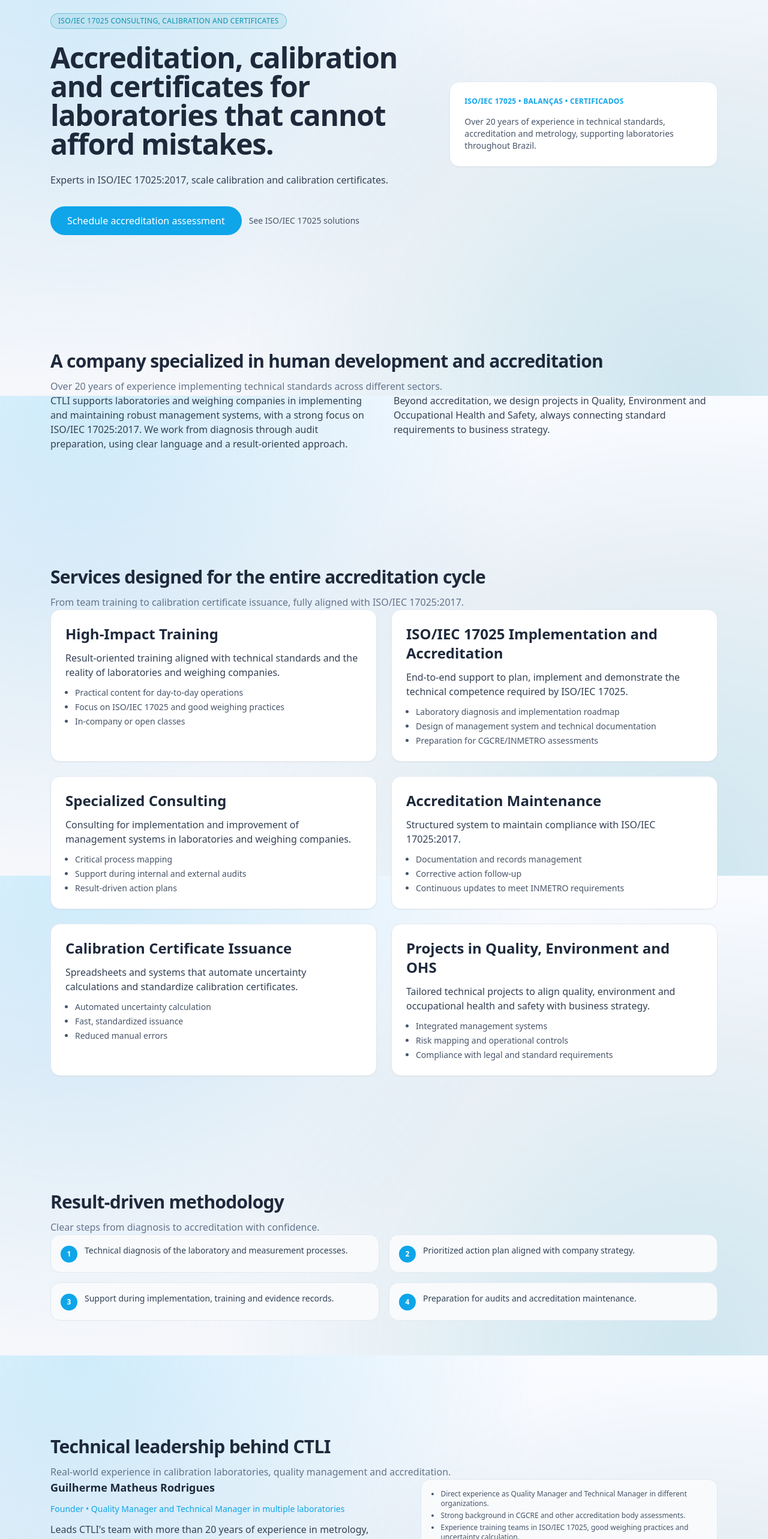
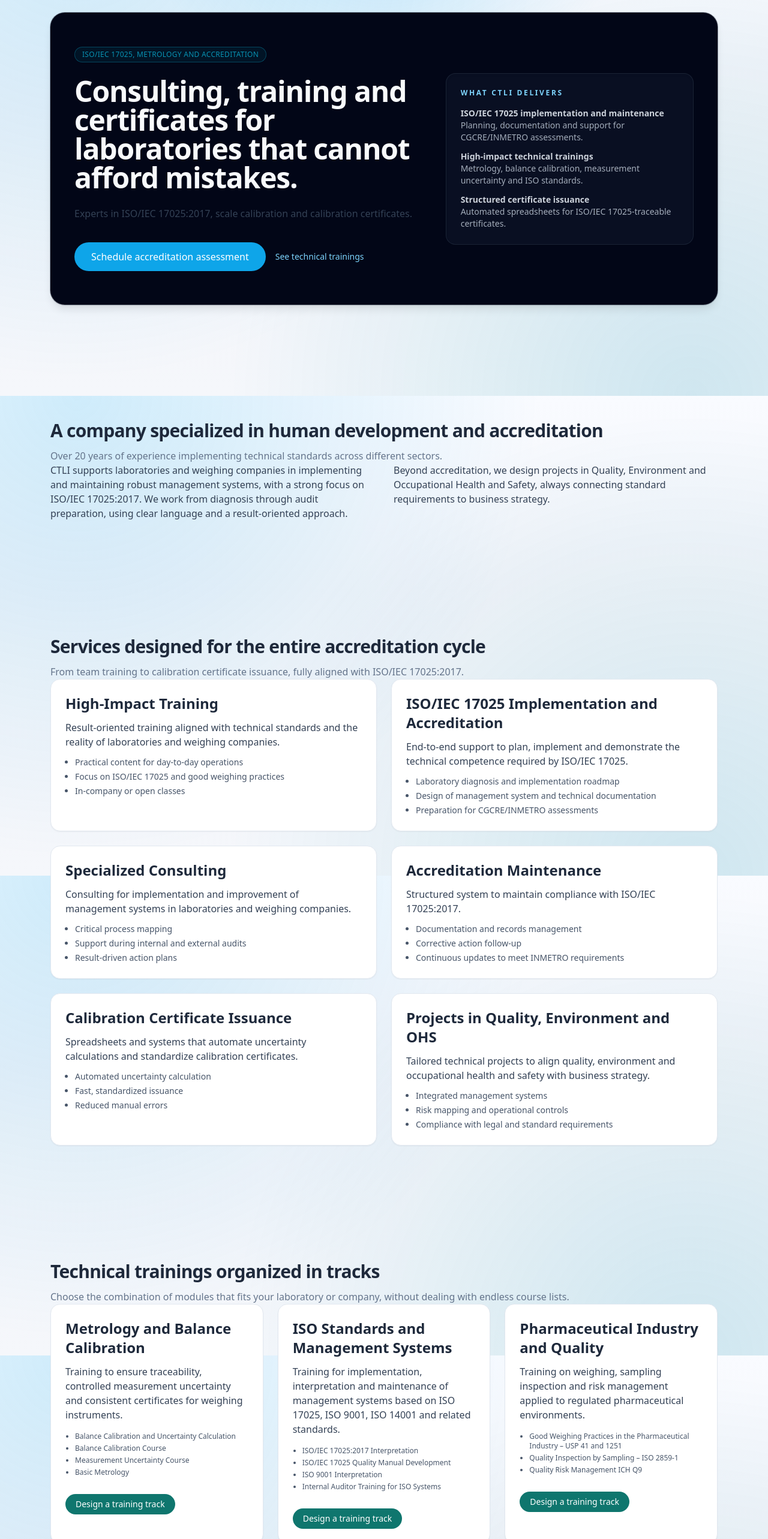
Before and after one commit to VS-LGR/CTLI, a Next.js app: page /en in a window 1280 px wide. Shown: the part 140-2706 px from the top of the page at 60% size. Built offline with nearby package versions, Linux system fonts and the light colour scheme.

Commit message:
3° Major Commit -> Alteração de layout, adição cursos e intro Gif

```diff
--- a/src/app/[lang]/page.tsx
+++ b/src/app/[lang]/page.tsx
@@ -1,6 +1,7 @@
 import { HeroSection } from "@/sections/home/HeroSection";
 import { AboutSection } from "@/sections/home/AboutSection";
 import { ServicesSection } from "@/sections/home/ServicesSection";
+import { TrainingsSection } from "@/sections/home/TrainingsSection";
 import { MethodologySection } from "@/sections/home/MethodologySection";
 import { AuthoritySection } from "@/sections/home/AuthoritySection";
 import { SocialProofSection } from "@/sections/home/SocialProofSection";
@@ -23,6 +24,7 @@
       <HeroSection lang={lang} />
       <AboutSection lang={lang} />
       <ServicesSection lang={lang} />
+      <TrainingsSection lang={lang} />
       <MethodologySection lang={lang} />
       <AuthoritySection lang={lang} />
       <SocialProofSection lang={lang} />
--- a/src/components/IntroScreen.tsx
+++ b/src/components/IntroScreen.tsx
@@ -3,13 +3,11 @@
 import Image from "next/image";
 import { useEffect, useState } from "react";
 import type { SupportedLang } from "@/lib/i18n";
-
-const LOGO_URL =
-  "https://static.wixstatic.com/media/3b6d59_02021d49f3f145be957b05a2b4dddda3~mv2.png/v1/crop/x_41,y_179,w_406,h_133/fill/w_545,h_186,al_c,lg_1,q_85,enc_avif,quality_auto/2-Photoroom.png";
+import introGif from "./CTLI INTRo.gif";
 
 const KEYWORDS: Record<SupportedLang, string> = {
-  pt: "Consultoria • ISO/IEC 17025",
-  en: "Consulting • ISO/IEC 17025"
+  pt: "Metrologia, ISO 17025 e acreditação",
+  en: "Metrology, ISO 17025 and accreditation"
 };
 
 type IntroScreenProps = {
@@ -17,8 +15,8 @@
   onComplete: () => void;
 };
 
-const INTRO_STAY_MS = 2200;
-const FADE_OUT_MS = 500;
+const INTRO_STAY_MS = 2600;
+const FADE_OUT_MS = 600;
 
 export function IntroScreen({ lang, onComplete }: IntroScreenProps) {
   const [fadeOut, setFadeOut] = useState(false);
@@ -39,23 +37,23 @@
 
   return (
     <div
-      className={`intro-screen fixed inset-0 z-50 flex flex-col items-center justify-center bg-slate-50 transition-opacity duration-[600ms] ease-out ${
+      className={`intro-screen fixed inset-0 z-50 flex items-center justify-center bg-slate-950 transition-opacity duration-[700ms] ease-out ${
         fadeOut ? "intro-screen-out" : "intro-screen-in"
       }`}
       aria-hidden="true"
     >
-      <div className="relative z-10 flex flex-col items-center gap-6 px-4">
-        <div className="intro-logo relative h-[120px] w-[260px] bg-transparent sm:h-[140px] sm:w-[300px] md:h-[160px] md:w-[340px]">
-          <Image
-            src={LOGO_URL}
-            alt="CTLI Consultoria e Treinamento"
-            fill
-            className="object-contain object-center mix-blend-multiply"
-            priority
-            sizes="(max-width: 640px) 280px, (max-width: 768px) 320px, 360px"
-          />
-        </div>
-        <p className="intro-keywords text-center text-sm font-medium tracking-wide text-slate-600 sm:text-base">
+      <div className="absolute inset-0">
+        <Image
+          src={introGif}
+          alt=""
+          fill
+          className="object-cover opacity-70 mix-blend-screen"
+          priority
+        />
+      </div>
+
+      <div className="relative z-10 flex flex-col items-center gap-4 px-6 text-center">
+        <p className="intro-keywords text-xs font-medium uppercase tracking-[0.25em] text-slate-200/80 sm:text-sm">
           {KEYWORDS[lang]}
         </p>
       </div>
--- /dev/null
+++ b/src/config/trainings.ts
@@ -0,0 +1,129 @@
+import type { SupportedLang } from "@/lib/i18n";
+
+export type TrainingCategoryId =
+  | "metrologyCalibration"
+  | "isoSystems"
+  | "pharmaQuality"
+  | "qualityTools"
+  | "specialModules";
+
+export type TrainingCategory = {
+  id: TrainingCategoryId;
+  title: Record<SupportedLang, string>;
+  description: Record<SupportedLang, string>;
+  examples: Record<SupportedLang, string[]>;
+};
+
+export const trainingCategories: TrainingCategory[] = [
+  {
+    id: "metrologyCalibration",
+    title: {
+      pt: "Metrologia e Calibração de Balanças",
+      en: "Metrology and Balance Calibration"
+    },
+    description: {
+      pt: "Capacitações para garantir rastreabilidade, incerteza de medição controlada e certificados consistentes em instrumentos de pesagem.",
+      en: "Training to ensure traceability, controlled measurement uncertainty and consistent certificates for weighing instruments."
+    },
+    examples: {
+      pt: [
+        "Calibração de Balanças e Cálculo de Incerteza",
+        "Curso de Calibração de Balanças",
+        "Curso de Incerteza de Medição",
+        "Metrologia Básica"
+      ],
+      en: [
+        "Balance Calibration and Uncertainty Calculation",
+        "Balance Calibration Course",
+        "Measurement Uncertainty Course",
+        "Basic Metrology"
+      ]
+    }
+  },
+  {
+    id: "isoSystems",
+    title: {
+      pt: "Normas ISO e Sistemas de Gestão",
+      en: "ISO Standards and Management Systems"
+    },
+    description: {
+      pt: "Formações para implementação, interpretação e manutenção de sistemas de gestão baseados em ISO 17025, ISO 9001, ISO 14001 e normas correlatas.",
+      en: "Training for implementation, interpretation and maintenance of management systems based on ISO 17025, ISO 9001, ISO 14001 and related standards."
+    },
+    examples: {
+      pt: [
+        "Interpretação da ISO/IEC 17025:2017",
+        "Elaboração do Manual da Qualidade ISO/IEC 17025",
+        "Interpretação da NBR ISO 9001",
+        "Formação de Auditores Internos ISO"
+      ],
+      en: [
+        "ISO/IEC 17025:2017 Interpretation",
+        "ISO/IEC 17025 Quality Manual Development",
+        "ISO 9001 Interpretation",
+        "Internal Auditor Training for ISO Systems"
+      ]
+    }
+  },
+  {
+    id: "pharmaQuality",
+    title: {
+      pt: "Indústria Farmacêutica e Qualidade",
+      en: "Pharmaceutical Industry and Quality"
+    },
+    description: {
+      pt: "Treinamentos para pesagem, inspeção por amostragem e gestão de risco aplicados a ambientes farmacêuticos regulados.",
+      en: "Training on weighing, sampling inspection and risk management applied to regulated pharmaceutical environments."
+    },
+    examples: {
+      pt: [
+        "Boas Práticas de Pesagem na Indústria Farmacêutica – USP 41 e 1251",
+        "Inspeção da Qualidade por Amostragem – ISO 2859-1",
+        "Gerenciamento de Risco da Qualidade ICH Q9"
+      ],
+      en: [
+        "Good Weighing Practices in the Pharmaceutical Industry – USP 41 and 1251",
+        "Quality Inspection by Sampling – ISO 2859-1",
+        "Quality Risk Management ICH Q9"
+      ]
+    }
+  },
+  {
+    id: "qualityTools",
+    title: {
+      pt: "Ferramentas da Qualidade e Ensaios de Proficiência",
+      en: "Quality Tools and Proficiency Testing"
+    },
+    description: {
+      pt: "Cursos voltados a estatística aplicada, ensaios de proficiência e verificação de desempenho de laboratórios.",
+      en: "Courses focused on applied statistics, proficiency testing and evaluation of laboratory performance."
+    },
+    examples: {
+      pt: [
+        "Cursos de Ensaios de Proficiência",
+        "Interpretação de Certificado de Calibração",
+        "Determinação da Periodicidade entre Calibrações"
+      ],
+      en: [
+        "Proficiency Testing Courses",
+        "Calibration Certificate Interpretation",
+        "Determining Calibration Interval"
+      ]
+    }
+  },
+  {
+    id: "specialModules",
+    title: {
+      pt: "Módulos Especializados e Fundição",
+      en: "Specialized Modules and Foundry"
+    },
+    description: {
+      pt: "Conteúdos customizados para setores específicos que exigem domínio técnico aprofundado.",
+      en: "Tailored content for specific sectors that require deep technical expertise."
+    },
+    examples: {
+      pt: ["Curso para Fundição de Alumínio"],
+      en: ["Aluminium Foundry Course"]
+    }
+  }
+];
--- a/src/sections/home/HeroSection.tsx
+++ b/src/sections/home/HeroSection.tsx
@@ -18,47 +18,87 @@
       : "Schedule accreditation assessment";
   const secondaryCtaLabel =
     lang === "pt"
-      ? "Ver soluções em ISO/IEC 17025"
-      : "See ISO/IEC 17025 solutions";
+      ? "Ver treinamentos técnicos"
+      : "See technical trainings";
 
   return (
     <SectionContainer id="hero">
-      <div className="grid gap-10 md:grid-cols-[minmax(0,1.4fr)_minmax(0,1fr)] items-center">
+      <div className="overflow-hidden rounded-3xl bg-slate-950 px-6 py-10 text-slate-50 shadow-lg ring-1 ring-slate-900/40 md:px-10 md:py-14">
+        <div className="pointer-events-none absolute inset-x-0 -top-40 -z-10 h-80 bg-[radial-gradient(circle_at_top,_rgba(56,189,248,0.3),_transparent_60%)]" />
+        <div className="grid items-center gap-10 md:grid-cols-[minmax(0,1.4fr)_minmax(0,1fr)]">
           <div className="space-y-6">
             <Badge>
               {lang === "pt"
-              ? "Consultoria ISO/IEC 17025, calibração e certificados"
-              : "ISO/IEC 17025 consulting, calibration and certificates"}
+                ? "ISO/IEC 17025, metrologia e acreditação"
+                : "ISO/IEC 17025, metrology and accreditation"}
             </Badge>
             <Heading level={1}>
               {lang === "pt"
-              ? "Acreditação, calibração e certificados pensados para laboratórios que não podem errar."
-              : "Accreditation, calibration and certificates for laboratories that cannot afford mistakes."}
+                ? "Consultoria, treinamentos e certificados para laboratórios que não podem errar."
+                : "Consulting, training and certificates for laboratories that cannot afford mistakes."}
             </Heading>
-          <Text>
+            <Text muted={false}>
               {siteConfig.tagline[lang]}
             </Text>
-          <div className="flex flex-wrap items-center gap-3 pt-2">
+            <div className="flex flex-wrap items-center gap-4 pt-3">
               <a href={buildWhatsAppUrl(primaryCtaLabel)}>
                 <Button size="lg">{primaryCtaLabel}</Button>
               </a>
               <a
                 href="#services"
-              className="text-sm text-slate-600 underline-offset-4 hover:text-primary hover:underline"
+                className="text-sm font-medium text-sky-300 underline-offset-4 hover:text-sky-200 hover:underline"
               >
                 {secondaryCtaLabel}
               </a>
             </div>
           </div>
-        <div className="hidden md:block rounded-2xl border border-border bg-white p-6 shadow-sm">
-          <p className="text-xs font-semibold uppercase tracking-wide text-primary">
-            ISO/IEC 17025 • Balanças • Certificados
+          <div className="hidden md:block">
+            <div className="rounded-2xl border border-slate-800/80 bg-slate-900/60 p-6 shadow-inner">
+              <p className="text-xs font-semibold uppercase tracking-[0.22em] text-sky-300">
+                {lang === "pt"
+                  ? "O que a CTLI resolve"
+                  : "What CTLI delivers"}
               </p>
-          <p className="mt-4 text-sm text-slate-600">
+              <dl className="mt-4 space-y-3 text-sm text-slate-200/90">
+                <div>
+                  <dt className="font-semibold">
                     {lang === "pt"
-                ? "Mais de 20 anos de experiência em normas técnicas, acreditação e metrologia, apoiando laboratórios em todo o Brasil."
-                : "Over 20 years of experience in technical standards, accreditation and metrology, supporting laboratories throughout Brazil."}
-          </p>
+                      ? "Implantação e manutenção da ISO/IEC 17025"
+                      : "ISO/IEC 17025 implementation and maintenance"}
+                  </dt>
+                  <dd className="text-slate-300/80">
+                    {lang === "pt"
+                      ? "Planejamento, documentação e suporte às avaliações da CGCRE/INMETRO."
+                      : "Planning, documentation and support for CGCRE/INMETRO assessments."}
+                  </dd>
+                </div>
+                <div>
+                  <dt className="font-semibold">
+                    {lang === "pt"
+                      ? "Treinamentos técnicos de alto impacto"
+                      : "High-impact technical trainings"}
+                  </dt>
+                  <dd className="text-slate-300/80">
+                    {lang === "pt"
+                      ? "Metrologia, calibração de balanças, incerteza de medição e normas ISO."
+                      : "Metrology, balance calibration, measurement uncertainty and ISO standards."}
+                  </dd>
+                </div>
+                <div>
+                  <dt className="font-semibold">
+                    {lang === "pt"
+                      ? "Emissão estruturada de certificados"
+                      : "Structured certificate issuance"}
+                  </dt>
+                  <dd className="text-slate-300/80">
+                    {lang === "pt"
+                      ? "Planilhas automatizadas para certificados rastreados conforme ISO/IEC 17025."
+                      : "Automated spreadsheets for ISO/IEC 17025-traceable certificates."}
+                  </dd>
+                </div>
+              </dl>
+            </div>
+          </div>
         </div>
       </div>
     </SectionContainer>
--- /dev/null
+++ b/src/sections/home/TrainingsSection.tsx
@@ -0,0 +1,56 @@
+import { SectionLayout } from "@/layout/SectionLayout";
+import { Card } from "@/ui/Card";
+import { Heading } from "@/ui/Heading";
+import { Text } from "@/ui/Text";
+import { Button } from "@/ui/Button";
+import { trainingCategories } from "@/config/trainings";
+import { buildWhatsAppUrl } from "@/lib/cta";
+import type { SupportedLang } from "@/lib/i18n";
+
+type TrainingsSectionProps = {
+  lang: SupportedLang;
+};
+
+export function TrainingsSection({ lang }: TrainingsSectionProps) {
+  const title =
+    lang === "pt"
+      ? "Treinamentos técnicos organizados em trilhas"
+      : "Technical trainings organized in tracks";
+
+  const subtitle =
+    lang === "pt"
+      ? "Escolha a combinação de módulos que faz sentido para o seu laboratório ou empresa, sem precisar lidar com listas intermináveis de cursos."
+      : "Choose the combination of modules that fits your laboratory or company, without dealing with endless course lists.";
+
+  const ctaLabel =
+    lang === "pt"
+      ? "Montar trilha de treinamento"
+      : "Design a training track";
+
+  return (
+    <SectionLayout id="trainings" title={title} subtitle={subtitle}>
+      <div className="grid gap-6 md:grid-cols-2 lg:grid-cols-3">
+        {trainingCategories.map((category) => (
+          <Card key={category.id}>
+            <div className="flex h-full flex-col gap-3">
+              <Heading level={3}>{category.title[lang]}</Heading>
+              <Text>{category.description[lang]}</Text>
+              <ul className="mt-1 list-disc space-y-1 pl-4 text-xs text-slate-600">
+                {category.examples[lang].map((example) => (
+                  <li key={example}>{example}</li>
+                ))}
+              </ul>
+              <div className="mt-4">
+                <a href={buildWhatsAppUrl(ctaLabel)}>
+                  <Button size="sm" variant="secondary">
+                    {ctaLabel}
+                  </Button>
+                </a>
+              </div>
+            </div>
+          </Card>
+        ))}
+      </div>
+    </SectionLayout>
+  );
+}
```
Also changed, not shown: 1 other file (tests, documents, lock files or other folders). Lines whose indentation alone changed are shown as unchanged.
